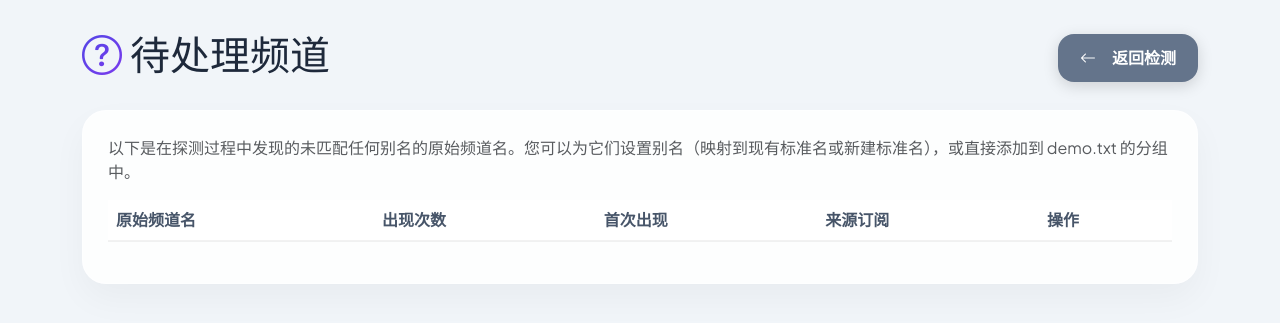
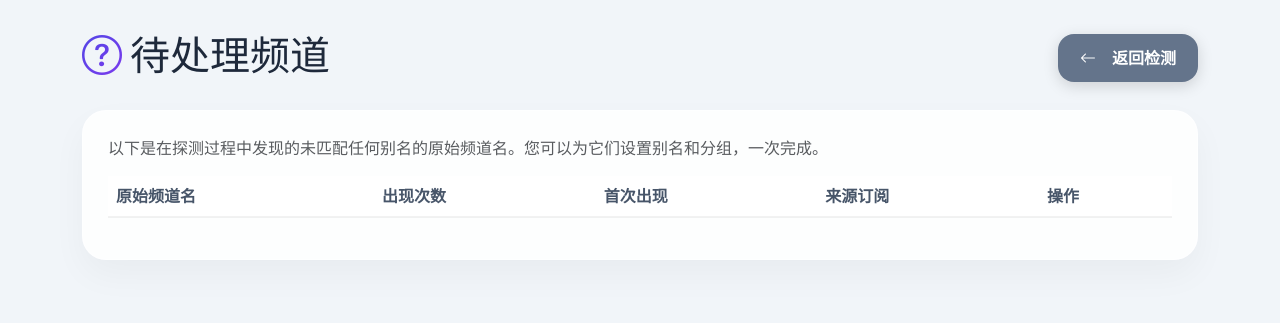
Before and after one commit to JE668/m3u-checker-pro, a Flask app: page /pending in a window 1280 px wide. Shown: the top 323 px of the page. Run offline with Flask 3, Linux system fonts and the light colour scheme; data that the repository does not hold is empty; parts of the project's set-up code (start-up, migrations or seed data) failed here and were passed over.

Commit message:
Update pending.html

```diff
--- a/templates/pending.html
+++ b/templates/pending.html
@@ -78,7 +78,7 @@
         </div>
 
         <div class="glass-card">
-            <p class="text-muted mb-3">以下是在探测过程中发现的未匹配任何别名的原始频道名。您可以为它们设置别名（映射到现有标准名或新建标准名），或直接添加到 demo.txt 的分组中。</p>
+            <p class="text-muted mb-3">以下是在探测过程中发现的未匹配任何别名的原始频道名。您可以为它们设置别名和分组，一次完成。</p>
             <div class="table-responsive">
                 <table class="table table-hover align-middle">
                     <thead>
@@ -96,56 +96,38 @@
         </div>
     </div>
 
-    <!-- 设置别名模态框（增强版：自动加载别名） -->
-    <div class="modal fade" id="aliasModal" tabindex="-1">
+    <!-- 编辑模态框（合并别名和分组） -->
+    <div class="modal fade" id="editModal" tabindex="-1">
         <div class="modal-dialog modal-dialog-centered">
             <div class="modal-content p-4" style="border-radius: 35px;">
-                <h5 class="fw-800 mb-4 text-center">设置别名</h5>
-                <input type="hidden" id="aliasRawName">
+                <h5 class="fw-800 mb-4 text-center">编辑待处理频道</h5>
+                <input type="hidden" id="editRawName">
                 <div class="mb-3">
                     <label class="fw-bold small text-muted">原始频道名</label>
-                    <input type="text" id="aliasRawNameDisplay" class="form-control bg-light" readonly>
+                    <input type="text" id="editRawNameDisplay" class="form-control bg-light" readonly>
                 </div>
                 <div class="mb-3">
-                    <label class="fw-bold small text-muted">标准名</label>
-                    <input type="text" id="aliasMainName" class="form-control bg-light border-0 rounded-3" placeholder="例如: CCTV-1" list="channelNamesList" autocomplete="off">
+                    <label class="fw-bold small text-muted">标准名（可选，用于设置别名）</label>
+                    <input type="text" id="editMainName" class="form-control bg-light border-0 rounded-3" placeholder="例如: CCTV-1" list="channelNamesList" autocomplete="off">
                     <datalist id="channelNamesList"></datalist>
                 </div>
                 <div class="mb-3">
-                    <label class="fw-bold small text-muted">额外别名（逗号分隔）</label>
-                    <input type="text" id="aliasExtra" class="form-control bg-light border-0 rounded-3" placeholder="别名1,别名2">
-                </div>
-                <div class="d-flex justify-content-end gap-2">
-                    <button class="btn btn-outline-secondary" data-bs-dismiss="modal">取消</button>
-                    <button class="btn btn-grad btn-primary-grad" id="saveAliasBtn">保存</button>
-                </div>
-            </div>
-        </div>
-    </div>
-
-    <!-- 设置分组模态框（保持不变） -->
-    <div class="modal fade" id="groupModal" tabindex="-1">
-        <div class="modal-dialog modal-dialog-centered">
-            <div class="modal-content p-4" style="border-radius: 35px;">
-                <h5 class="fw-800 mb-4 text-center">添加到分组</h5>
-                <input type="hidden" id="groupChannelName">
-                <div class="mb-3">
-                    <label class="fw-bold small text-muted">频道名</label>
-                    <input type="text" id="groupChannelDisplay" class="form-control bg-light" readonly>
+                    <label class="fw-bold small text-muted">额外别名（逗号分隔，可选）</label>
+                    <input type="text" id="editExtra" class="form-control bg-light border-0 rounded-3" placeholder="别名1,别名2">
                 </div>
                 <div class="mb-3">
-                    <label class="fw-bold small text-muted">选择现有分组</label>
-                    <select id="groupSelect" class="form-select bg-light border-0 rounded-3">
+                    <label class="fw-bold small text-muted">选择现有分组（可选）</label>
+                    <select id="editGroupSelect" class="form-select bg-light border-0 rounded-3">
                         <option value="">请选择分组</option>
                     </select>
                 </div>
                 <div class="mb-3">
-                    <label class="fw-bold small text-muted">或输入新分组名称</label>
-                    <input type="text" id="groupNew" class="form-control bg-light border-0 rounded-3" placeholder="输入新分组名称">
+                    <label class="fw-bold small text-muted">或输入新分组名称（可选）</label>
+                    <input type="text" id="editGroupNew" class="form-control bg-light border-0 rounded-3" placeholder="输入新分组名称">
                 </div>
                 <div class="d-flex justify-content-end gap-2">
                     <button class="btn btn-outline-secondary" data-bs-dismiss="modal">取消</button>
-                    <button class="btn btn-grad btn-primary-grad" id="saveGroupBtn">保存</button>
+                    <button class="btn btn-grad btn-primary-grad" id="saveEditBtn">保存</button>
                 </div>
             </div>
         </div>
@@ -153,18 +135,17 @@
 
     <script src="https://cdn.jsdelivr.net/npm/bootstrap@5.3.0/dist/js/bootstrap.bundle.min.js"></script>
     <script>
-        const aliasModal = new bootstrap.Modal(document.getElementById('aliasModal'));
-        const groupModal = new bootstrap.Modal(document.getElementById('groupModal'));
+        const editModal = new bootstrap.Modal(document.getElementById('editModal'));
         let groups = [];
         let subs = [];
+        let currentRawName = null;
 
         // 防抖函数
         function debounce(func, wait) {
             let timeout;
             return function(...args) {
-                const context = this;
                 clearTimeout(timeout);
-                timeout = setTimeout(() => func.apply(context, args), wait);
+                timeout = setTimeout(() => func.apply(this, args), wait);
             };
         }
 
@@ -172,7 +153,7 @@
         async function loadGroups() {
             const res = await fetch('/api/groups');
             groups = await res.json();
-            const select = document.getElementById('groupSelect');
+            const select = document.getElementById('editGroupSelect');
             select.innerHTML = '<option value="">请选择分组</option>';
             groups.forEach(g => {
                 const option = document.createElement('option');
@@ -223,8 +204,7 @@
                     <td>${item.first_seen}</td>
                     <td><small class="text-muted">${subNames}</small></td>
                     <td>
-                        <button class="btn btn-sm btn-outline-primary me-1" onclick="openAlias('${item.name}')"><i class="bi bi-tag"></i> 别名</button>
-                        <button class="btn btn-sm btn-outline-success me-1" onclick="openGroup('${item.name}')"><i class="bi bi-folder"></i> 分组</button>
+                        <button class="btn btn-sm btn-outline-primary" onclick="openEdit('${item.name}')"><i class="bi bi-pencil"></i> 编辑</button>
                         <button class="btn btn-sm btn-outline-danger" onclick="ignore('${item.name}')"><i class="bi bi-x-circle"></i> 忽略</button>
                     </td>
                 `;
@@ -232,20 +212,19 @@
             });
         }
 
-        // 打开别名模态框
-        function openAlias(name) {
-            document.getElementById('aliasRawName').value = name;
-            document.getElementById('aliasRawNameDisplay').value = name;
-            document.getElementById('aliasMainName').value = '';
-            document.getElementById('aliasExtra').value = '';
-
-            // 移除之前可能绑定的事件，避免多个监听器
-            const mainNameInput = document.getElementById('aliasMainName');
+        // 打开编辑模态框
+        function openEdit(name) {
+            currentRawName = name;
+            document.getElementById('editRawName').value = name;
+            document.getElementById('editRawNameDisplay').value = name;
+            document.getElementById('editMainName').value = '';
+            document.getElementById('editExtra').value = '';
+            document.getElementById('editGroupNew').value = '';
+            // 移除之前的事件监听
+            const mainNameInput = document.getElementById('editMainName');
             mainNameInput.removeEventListener('input', aliasInputHandler);
-            // 添加新的事件
             mainNameInput.addEventListener('input', aliasInputHandler);
-
-            aliasModal.show();
+            editModal.show();
         }
 
         // 别名输入事件处理器（防抖）
@@ -256,63 +235,53 @@
                 const res = await fetch(`/api/alias/${encodeURIComponent(mainName)}`);
                 if (!res.ok) return;
                 const aliases = await res.json();
-                // 将别名数组用逗号连接，填充到额外别名输入框
-                const extraInput = document.getElementById('aliasExtra');
-                extraInput.value = aliases.join(', ');
+                document.getElementById('editExtra').value = aliases.join(', ');
             } catch (err) {
                 console.error('加载别名失败', err);
             }
-        }, 500); // 500ms 防抖
+        }, 500);
 
-        // 保存别名
-        document.getElementById('saveAliasBtn').onclick = async () => {
-            const rawName = document.getElementById('aliasRawName').value;
-            const mainName = document.getElementById('aliasMainName').value.trim();
-            const extra = document.getElementById('aliasExtra').value.trim();
-            if (!mainName) {
-                alert('请输入标准名');
+        // 保存编辑
+        document.getElementById('saveEditBtn').onclick = async () => {
+            const rawName = currentRawName;
+            const mainName = document.getElementById('editMainName').value.trim();
+            const extra = document.getElementById('editExtra').value.trim();
+            const select = document.getElementById('editGroupSelect');
+            const newGroup = document.getElementById('editGroupNew').value.trim();
+
+            // 至少提供一项操作
+            if (!mainName && !extra && !select.value && !newGroup) {
+                alert('请至少填写标准名/别名或选择/输入分组');
                 return;
             }
+
             const aliases = extra ? extra.split(',').map(s => s.trim()).filter(s => s) : [];
-            await fetch('/api/pending/set_alias', {
-                method: 'POST',
-                headers: {'Content-Type': 'application/json'},
-                body: JSON.stringify({raw_name: rawName, main_name: mainName, aliases: aliases})
-            });
-            aliasModal.hide();
-            loadPending();
-        };
-
-        // 打开分组模态框
-        function openGroup(name) {
-            document.getElementById('groupChannelName').value = name;
-            document.getElementById('groupChannelDisplay').value = name;
-            document.getElementById('groupNew').value = '';
-            groupModal.show();
-        }
-
-        // 保存分组
-        document.getElementById('saveGroupBtn').onclick = async () => {
-            const channelName = document.getElementById('groupChannelName').value;
-            const select = document.getElementById('groupSelect');
-            const newGroup = document.getElementById('groupNew').value.trim();
-            let groupName;
+            let groupName = null;
             if (newGroup) {
                 groupName = newGroup;
             } else if (select.value) {
                 groupName = select.value;
-            } else {
-                alert('请选择现有分组或输入新分组名称');
-                return;
             }
-            await fetch('/api/pending/set_group', {
+
+            // 调用合并API
+            const response = await fetch('/api/pending/process', {
                 method: 'POST',
                 headers: {'Content-Type': 'application/json'},
-                body: JSON.stringify({channel_name: channelName, group_name: groupName})
+                body: JSON.stringify({
+                    raw_name: rawName,
+                    main_name: mainName || null,
+                    aliases: aliases,
+                    group_name: groupName
+                })
             });
-            await loadGroups();  // 刷新分组列表
-            groupModal.hide();
-            loadPending();
+            const result = await response.json();
+            if (result.status === 'ok') {
+                editModal.hide();
+                await loadGroups(); // 刷新分组列表，因为可能添加了新分组
+                await loadPending();
+            } else {
+                alert('保存失败：' + (result.error || '未知错误'));
+            }
         };
 
         // 忽略
```
